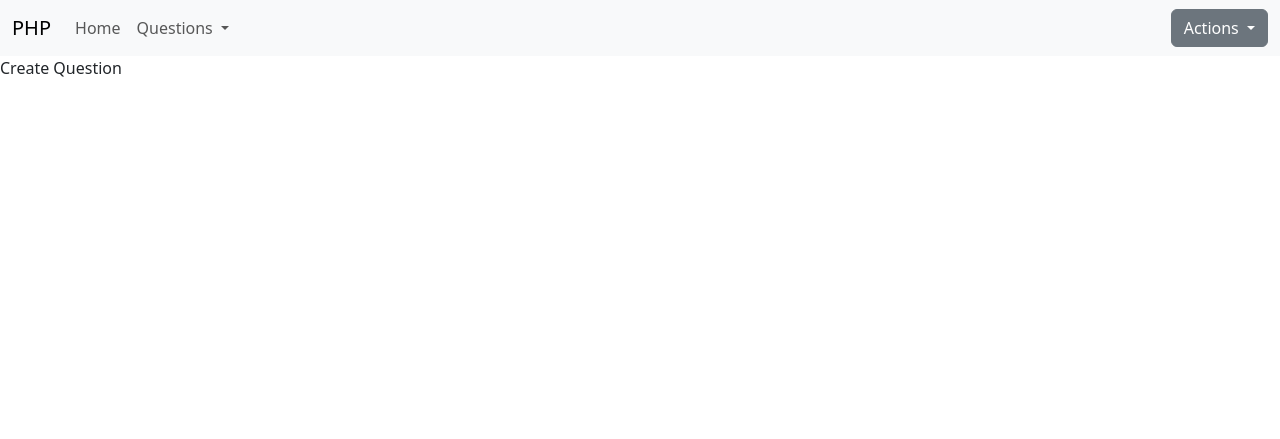
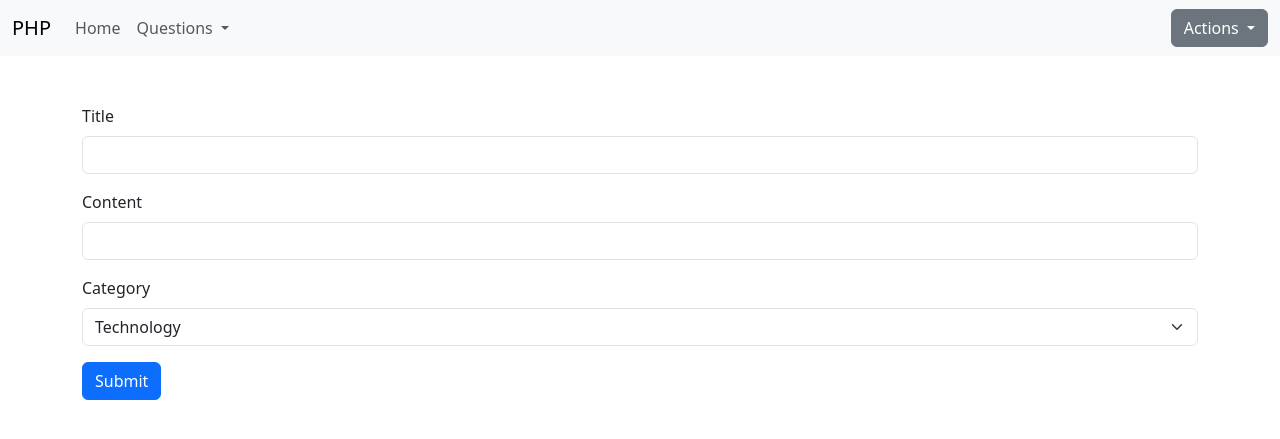
Before and after one commit to sup-technology/php, a PHP site: page /questions/create.php in a window 1280 px wide. Shown: the top 439 px of the page. Run offline with PHP 8.4, Linux system fonts and the light colour scheme; the visitor is signed in with stand-in values (Sample User, id 1); data comes from the database, SQL or seed files in the repository.

Commit message:
implement questions

```diff
--- a/auth/login.php
+++ b/auth/login.php
@@ -19,7 +19,7 @@ if ($_SERVER['REQUEST_METHOD'] == 'POST') {
             $_SESSION['username'] = $user['username'];
             header('Location: /index.php');
         } else {
-        echo 'Invalid email or password.';
+            $errors['email'] = 'Invalid email or password.';
         }
 }
 
@@ -36,6 +36,7 @@ if ($_SERVER['REQUEST_METHOD'] == 'POST') {
         <div>
             <label for="email">Email:</label>
             <input type="email" id="email" name="email" required>
+            <span class="text-danger"><?php echo $errors['email'] ?? '' ?></span>
         </div>
         <div>
             <label for="password">Password:</label>
--- a/auth/register.php
+++ b/auth/register.php
@@ -11,7 +11,6 @@ if ($_SERVER['REQUEST_METHOD'] == 'POST') {
 
     $sql = 'INSERT INTO users (username, email, category_id, password) VALUES (:username, :email, :category_id, :password)';
     $stmt = $pdo->prepare($sql);
-
     if ($stmt->execute([':username' => $username, ':email' => $email, ':category_id' => $category_id, ':password' => $password])) {
         echo 'Registration successful!';
         header('Location: /auth/login.php');
--- a/database/create-tables.sql
+++ b/database/create-tables.sql
@@ -22,11 +22,13 @@ CREATE TABLE users (
 CREATE TABLE questions (
     id INT AUTO_INCREMENT PRIMARY KEY,
     title VARCHAR(255) NOT NULL,
-    body TEXT NOT NULL,
+    content TEXT NOT NULL,
+    category_id INT NOT NULL,
     user_id INT NOT NULL,
     created_at TIMESTAMP DEFAULT CURRENT_TIMESTAMP,
     updated_at TIMESTAMP DEFAULT CURRENT_TIMESTAMP ON UPDATE CURRENT_TIMESTAMP,
-    FOREIGN KEY (user_id) REFERENCES users(id) ON DELETE CASCADE
+    FOREIGN KEY (user_id) REFERENCES users(id) ON DELETE CASCADE,
+    FOREIGN KEY (category_id) REFERENCES categories(id) ON DELETE CASCADE
 );
 
 -- Create the comments table
--- a/partials/footer.php
+++ b/partials/footer.php
@@ -1,3 +1,4 @@
+</div>
 <script src="https://cdn.jsdelivr.net/npm/bootstrap@5.3.3/dist/js/bootstrap.bundle.min.js" integrity="sha384-YvpcrYf0tY3lHB60NNkmXc5s9fDVZLESaAA55NDzOxhy9GkcIdslK1eN7N6jIeHz" crossorigin="anonymous"></script>
 </body>
 
--- a/partials/nav.php
+++ b/partials/nav.php
@@ -35,3 +35,5 @@
         </div>
     </div>
 </nav>
+
+<div class="container mt-5">
--- a/questions/create.php
+++ b/questions/create.php
@@ -1,19 +1,57 @@
+<?php const BASE_PATH = __DIR__ . '/../'; ?>
+
 <?php
 session_start();
+
+require BASE_PATH . '/config/db.php';
 
 if (!isset($_SESSION['user_id'])) {
     header('Location: /auth/login.php');
     exit();
 }
+
+if ($_SERVER['REQUEST_METHOD'] === 'POST') {
+    $title = $_POST['title'];
+    $content = $_POST['content'];
+    $category_id = $_POST['category_id'];
+
+    $sql = 'INSERT INTO questions (title, content, category_id) VALUES (:title, :content, :category_id)';
+    $stmt = $pdo->prepare($sql);
+
+    if ($stmt->execute([':title' => $title, ':content' => $content, ':category_id' => $category_id])) {
+        header('Location: /questions');
+        exit();
+    } else {
+        echo 'Something went wrong. Please try again.';
+    }
+}
+
+$categories = $pdo->query('SELECT * FROM categories')->fetchAll();
+
 ?>
-
-<?php const BASE_PATH = __DIR__ . '/../'; ?>
 
 <?php require(BASE_PATH . '/partials/header.php') ?>
 
-
 <?php require(BASE_PATH . '/partials/nav.php') ?>
 
-Create Question
+<form method="POST" action="/questions/create.php">
+    <div class="mb-3">
+        <label for="title" class="form-label">Title</label>
+        <input type="title" class="form-control" name="title" id="title">
+    </div>
+    <div class="mb-3">
+        <label for="content" class="form-label">Content</label>
+        <input type="content" class="form-control" name="content" id="content">
+    </div>
+    <div class="mb-3">
+        <label for="category" class="form-label">Category</label>
+        <select id="category" name="category_id" class="form-select">
+            <?php foreach ($categories as $category) { ?>
+                <option value="<?= $category['id'] ?>"><?= $category['name'] ?></option>
+            <?php } ?>
+        </select>
+    </div>
+    <button type="submit" class="btn btn-primary">Submit</button>
+</form>
 
 <?php require(BASE_PATH . '/partials/footer.php') ?>
```
Lines whose indentation alone changed are shown as unchanged.
